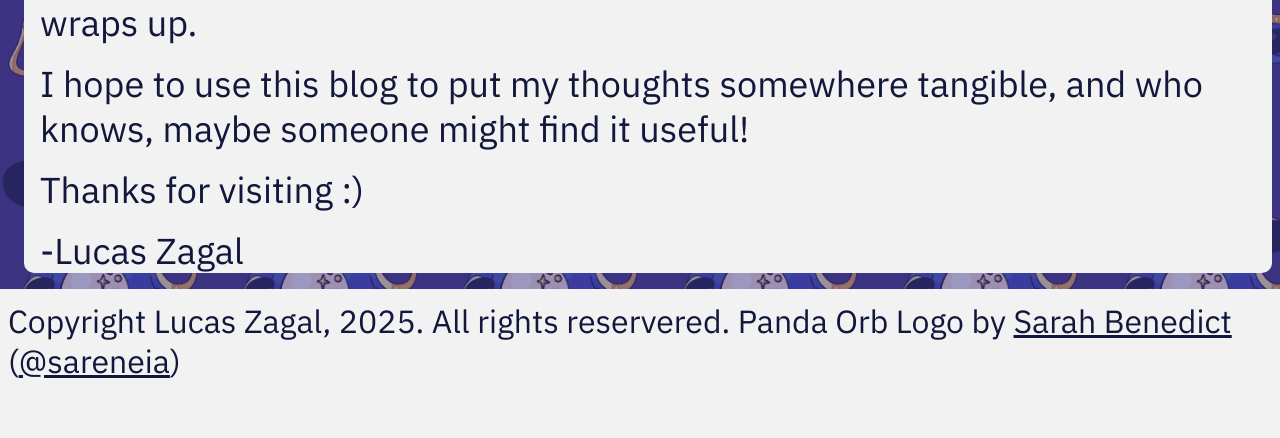
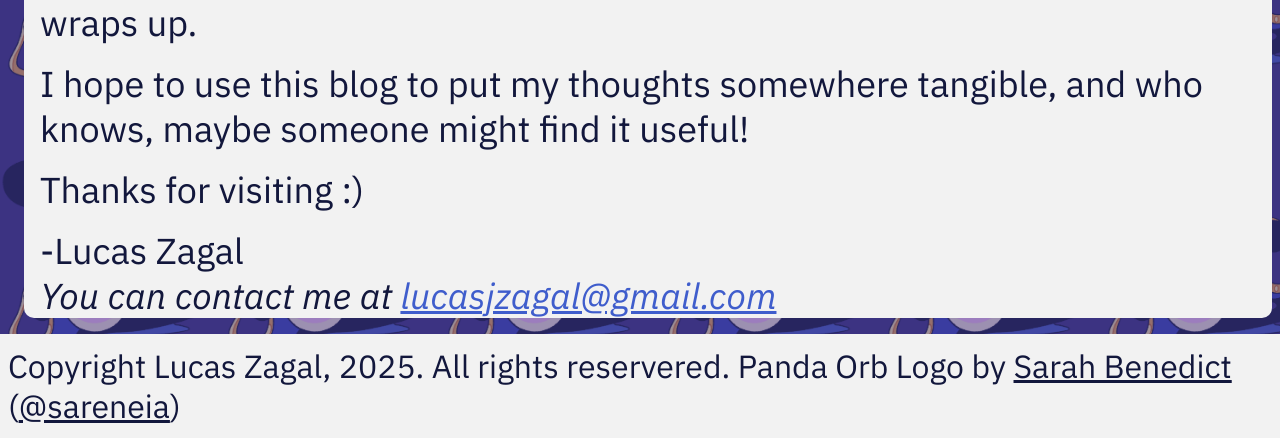
Before and after one commit to Arcane-Panda/personal-blog, a Django app: page /about/ in a window 1280 px wide. Shown: the part 1078-1516 px from the top of the page. Before the commit the page ends 1456 px from the top, so only its background shows below. Run offline with Django 5.2, Linux system fonts and the light colour scheme; data that the repository does not hold is empty; some web fonts are replaced.

Commit message:
added my contact info to site

```diff
--- a/blogPosts/templates/bio.html
+++ b/blogPosts/templates/bio.html
@@ -16,6 +16,7 @@
     <p>I hope to use this blog to put my thoughts somewhere tangible, and who knows, maybe someone might find it useful!</p>
     <p>Thanks for visiting :)</p>
     <p>-Lucas Zagal</p>
+    <address>You can contact me at <a href="mailto:lucasjzagal@gmail.com">lucasjzagal@gmail.com</a></address>
   </article>
 
   {% include 'sidebar.html' %}
--- a/blogPosts/templates/my-projects.html
+++ b/blogPosts/templates/my-projects.html
@@ -9,6 +9,7 @@
 <main>
   <article>
     <p>A list of projects that I'm proud of!</p>
+    <address>You can contact me at <a href="mailto:lucasjzagal@gmail.com">lucasjzagal@gmail.com</a></address>
     <h2>Programming</h2>
     <ul>
       <li>
```
